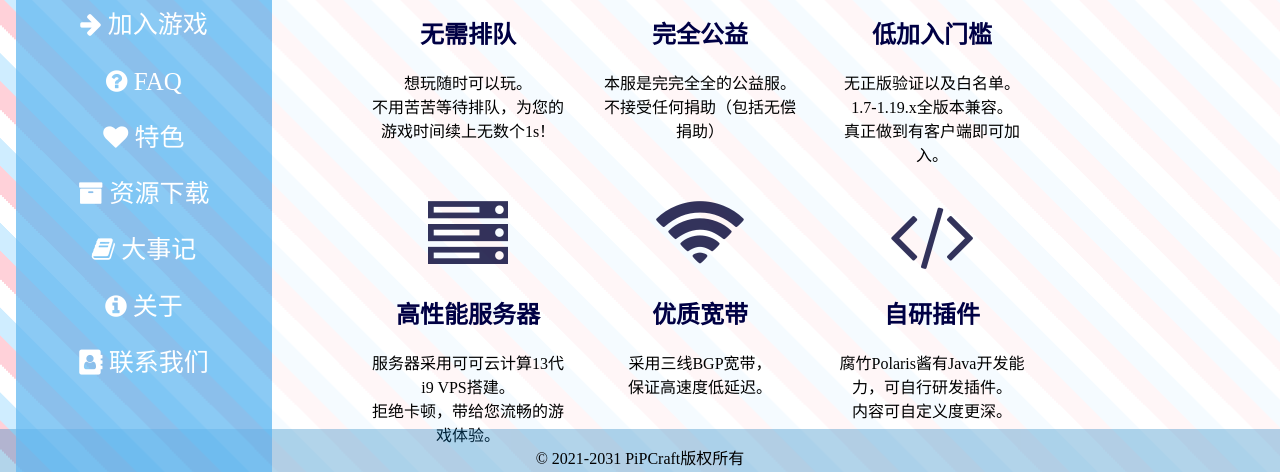
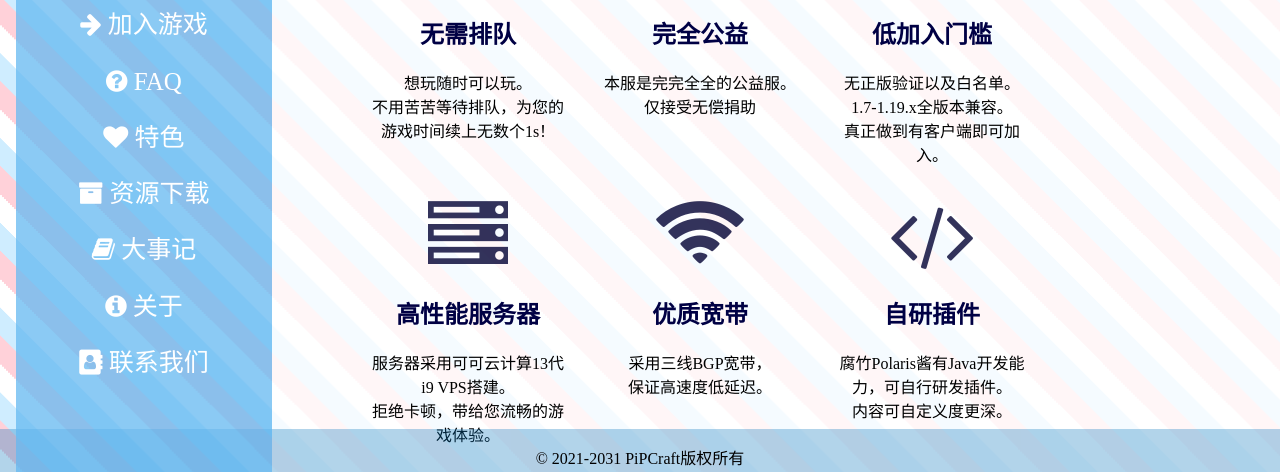
Before and after one commit to polaris-stella/PiPWebsite, a plain HTML site: page special.html in a window 1280 px wide. Shown: the part 315-787 px from the top of the page. Drawn offline with Linux system fonts and the light colour scheme.

Commit message:
Change server profit model.

```diff
--- a/special.html
+++ b/special.html
@@ -42,7 +42,7 @@
             <div class="feature">
                 <i class="fa fa-heart"></i>
                 <h2>完全公益</h2>
-                <p>本服是完完全全的公益服。<br>不接受任何捐助（包括无偿捐助）</p>
+                <p>本服是完完全全的公益服。<br>仅接受无偿捐助</p>
             </div>
             <div class="feature">
                 <i class="fa fa-key"></i>
```
